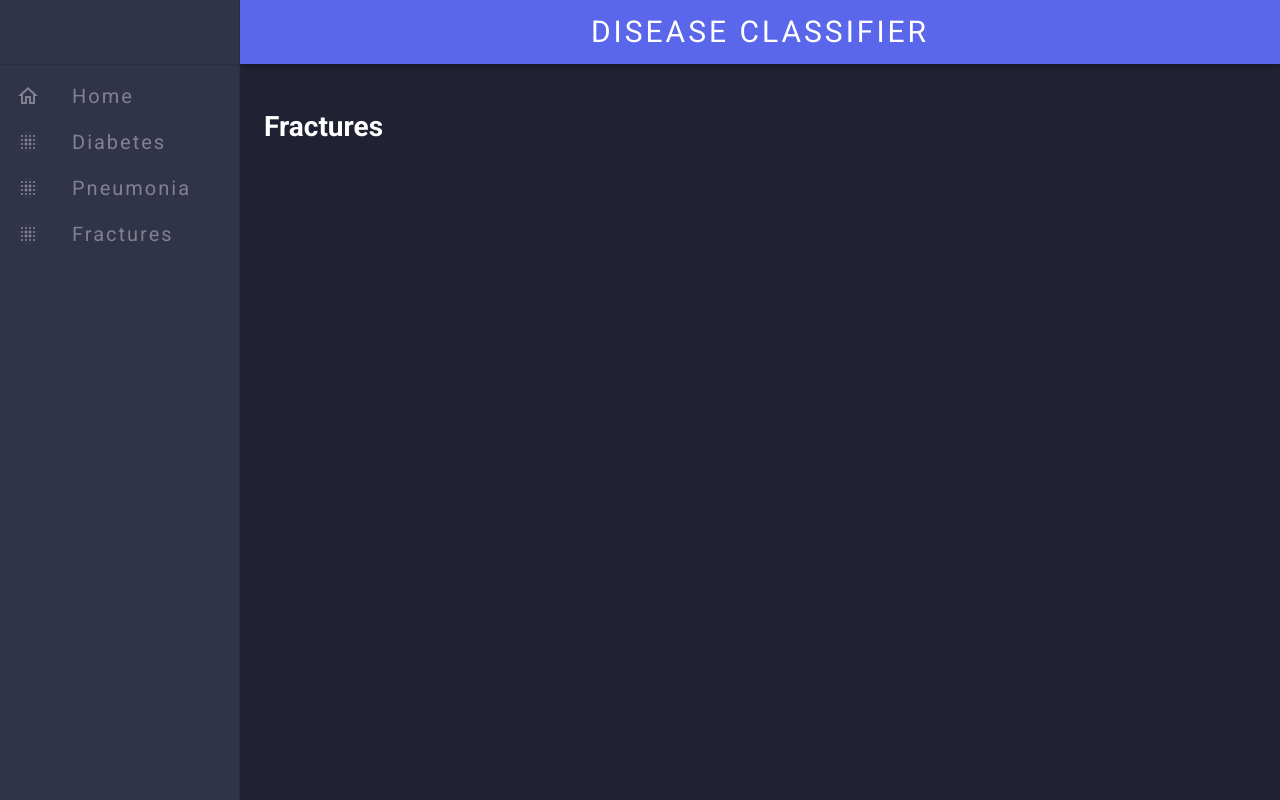
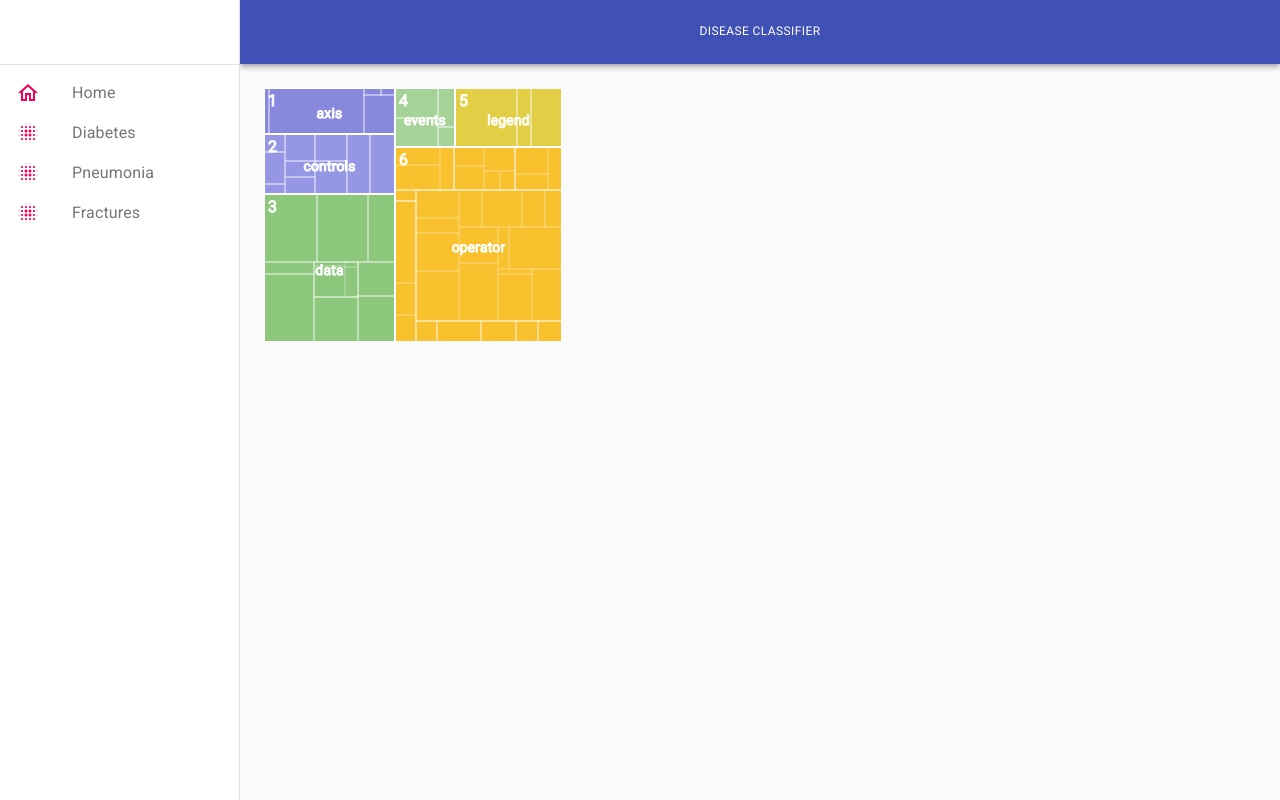
Before and after one commit to shreyasbarve/disease-classifier, a React (Create React App) app: page /fractures in a window 1280 px wide. Built offline with nearby package versions, Linux system fonts and the light colour scheme.

Commit message:
added some dummy charts

```diff
--- a/src/MyTheme.jsx
+++ b/src/MyTheme.jsx
@@ -1,39 +1,39 @@
 import { createMuiTheme } from "@material-ui/core/styles";
 
 const theme = createMuiTheme({
-  palette: {
-    primary: {
-      main: "#5B67EA",
-    },
-    secondary: {
-      main: "#808190",
-    },
-    success: {
-      main: "#4EE5BE",
-    },
-    info: {
-      main: "#55C3FC",
-    },
-    background: {
-      default: "#202234",
-      paper: "#31334A",
-    },
-    text: {
-      primary: "#fff",
-      secondary: "#808190",
-    },
-  },
-  typography: {
-    fontFamily: "Roboto",
-    body1: {
-      fontSize: 20,
-      letterSpacing: 2,
-    },
-    caption: {
-      fontSize: 30,
-      letterSpacing: 3,
-    },
-  },
+  // palette: {
+  //   primary: {
+  //     main: "#5B67EA",
+  //   },
+  //   secondary: {
+  //     main: "#808190",
+  //   },
+  //   success: {
+  //     main: "#4EE5BE",
+  //   },
+  //   info: {
+  //     main: "#55C3FC",
+  //   },
+  //   background: {
+  //     default: "#202234",
+  //     paper: "#31334A",
+  //   },
+  //   text: {
+  //     primary: "#fff",
+  //     secondary: "#808190",
+  //   },
+  // },
+  // typography: {
+  //   fontFamily: "Roboto",
+  //   body1: {
+  //     fontSize: 20,
+  //     letterSpacing: 2,
+  //   },
+  //   caption: {
+  //     fontSize: 30,
+  //     letterSpacing: 3,
+  //   },
+  // },
 });
 
 export default theme;
--- a/src/components/Drawer/styles.jsx
+++ b/src/components/Drawer/styles.jsx
@@ -16,8 +16,8 @@
     [theme.breakpoints.up("sm")]: {
       width: `calc(100% - ${drawerWidth}px)`,
       marginLeft: drawerWidth,
+      alignItems: "center",
     },
-    alignItems: "center",
   },
   menuButton: {
     marginRight: theme.spacing(2),
--- /dev/null
+++ b/src/components/Graphs/MyPieChart.jsx
@@ -0,0 +1,48 @@
+import { PieChart, Pie, ResponsiveContainer } from "recharts";
+
+const data01 = [
+  { name: "Group A", value: 400 },
+  { name: "Group B", value: 300 },
+  { name: "Group C", value: 300 },
+  { name: "Group D", value: 200 },
+];
+const data02 = [
+  { name: "A1", value: 100 },
+  { name: "A2", value: 300 },
+  { name: "B1", value: 100 },
+  { name: "B2", value: 80 },
+  { name: "B3", value: 40 },
+  { name: "B4", value: 30 },
+  { name: "B5", value: 50 },
+  { name: "C1", value: 100 },
+  { name: "C2", value: 200 },
+  { name: "D1", value: 150 },
+  { name: "D2", value: 50 },
+];
+
+export default function MyPieChart() {
+  return (
+    <ResponsiveContainer width="100%" height="80%">
+      <PieChart width={400} height={400}>
+        <Pie
+          data={data01}
+          dataKey="value"
+          cx="50%"
+          cy="50%"
+          outerRadius={60}
+          fill="#8884d8"
+        />
+        <Pie
+          data={data02}
+          dataKey="value"
+          cx="50%"
+          cy="50%"
+          innerRadius={70}
+          outerRadius={90}
+          fill="#82ca9d"
+          label
+        />
+      </PieChart>
+    </ResponsiveContainer>
+  );
+}
--- /dev/null
+++ b/src/components/Graphs/MyRadialChart.jsx
@@ -0,0 +1,87 @@
+import {
+  RadialBarChart,
+  RadialBar,
+  Legend,
+  ResponsiveContainer,
+} from "recharts";
+
+const data = [
+  {
+    name: "18-24",
+    uv: 31.47,
+    pv: 2400,
+    fill: "#8884d8",
+  },
+  {
+    name: "25-29",
+    uv: 26.69,
+    pv: 4567,
+    fill: "#83a6ed",
+  },
+  {
+    name: "30-34",
+    uv: 15.69,
+    pv: 1398,
+    fill: "#8dd1e1",
+  },
+  {
+    name: "35-39",
+    uv: 8.22,
+    pv: 9800,
+    fill: "#82ca9d",
+  },
+  {
+    name: "40-49",
+    uv: 8.63,
+    pv: 3908,
+    fill: "#a4de6c",
+  },
+  {
+    name: "50+",
+    uv: 2.63,
+    pv: 4800,
+    fill: "#d0ed57",
+  },
+  {
+    name: "unknow",
+    uv: 6.67,
+    pv: 4800,
+    fill: "#ffc658",
+  },
+];
+
+const style = {
+  top: "50%",
+  right: 0,
+  transform: "translate(0, -50%)",
+  lineHeight: "24px",
+};
+
+export default function MYRadialChart() {
+  return (
+    <ResponsiveContainer width="100%" height="80%">
+      <RadialBarChart
+        cx="50%"
+        cy="50%"
+        innerRadius="10%"
+        outerRadius="80%"
+        barSize={10}
+        data={data}
+      >
+        <RadialBar
+          minAngle={15}
+          label={{ position: "insideStart", fill: "#fff" }}
+          background
+          clockWise
+          dataKey="uv"
+        />
+        <Legend
+          iconSize={10}
+          layout="vertical"
+          verticalAlign="middle"
+          wrapperStyle={style}
+        />
+      </RadialBarChart>
+    </ResponsiveContainer>
+  );
+}
--- /dev/null
+++ b/src/components/Graphs/MyTreeMap.jsx
@@ -0,0 +1,211 @@
+/* eslint-disable max-classes-per-file */
+import { Treemap, ResponsiveContainer } from "recharts";
+
+const data = [
+  {
+    name: "axis",
+    children: [
+      { name: "Axes", size: 1302 },
+      { name: "Axis", size: 24593 },
+      { name: "AxisGridLine", size: 652 },
+      { name: "AxisLabel", size: 636 },
+      { name: "CartesianAxes", size: 6703 },
+    ],
+  },
+  {
+    name: "controls",
+    children: [
+      { name: "AnchorControl", size: 2138 },
+      { name: "ClickControl", size: 3824 },
+      { name: "Control", size: 1353 },
+      { name: "ControlList", size: 4665 },
+      { name: "DragControl", size: 2649 },
+      { name: "ExpandControl", size: 2832 },
+      { name: "HoverControl", size: 4896 },
+      { name: "IControl", size: 763 },
+      { name: "PanZoomControl", size: 5222 },
+      { name: "SelectionControl", size: 7862 },
+      { name: "TooltipControl", size: 8435 },
+    ],
+  },
+  {
+    name: "data",
+    children: [
+      { name: "Data", size: 20544 },
+      { name: "DataList", size: 19788 },
+      { name: "DataSprite", size: 10349 },
+      { name: "EdgeSprite", size: 3301 },
+      { name: "NodeSprite", size: 19382 },
+      {
+        name: "render",
+        children: [
+          { name: "ArrowType", size: 698 },
+          { name: "EdgeRenderer", size: 5569 },
+          { name: "IRenderer", size: 353 },
+          { name: "ShapeRenderer", size: 2247 },
+        ],
+      },
+      { name: "ScaleBinding", size: 11275 },
+      { name: "Tree", size: 7147 },
+      { name: "TreeBuilder", size: 9930 },
+    ],
+  },
+  {
+    name: "events",
+    children: [
+      { name: "DataEvent", size: 7313 },
+      { name: "SelectionEvent", size: 6880 },
+      { name: "TooltipEvent", size: 3701 },
+      { name: "VisualizationEvent", size: 2117 },
+    ],
+  },
+  {
+    name: "legend",
+    children: [
+      { name: "Legend", size: 20859 },
+      { name: "LegendItem", size: 4614 },
+      { name: "LegendRange", size: 10530 },
+    ],
+  },
+  {
+    name: "operator",
+    children: [
+      {
+        name: "distortion",
+        children: [
+          { name: "BifocalDistortion", size: 4461 },
+          { name: "Distortion", size: 6314 },
+          { name: "FisheyeDistortion", size: 3444 },
+        ],
+      },
+      {
+        name: "encoder",
+        children: [
+          { name: "ColorEncoder", size: 3179 },
+          { name: "Encoder", size: 4060 },
+          { name: "PropertyEncoder", size: 4138 },
+          { name: "ShapeEncoder", size: 1690 },
+          { name: "SizeEncoder", size: 1830 },
+        ],
+      },
+      {
+        name: "filter",
+        children: [
+          { name: "FisheyeTreeFilter", size: 5219 },
+          { name: "GraphDistanceFilter", size: 3165 },
+          { name: "VisibilityFilter", size: 3509 },
+        ],
+      },
+      { name: "IOperator", size: 1286 },
+      {
+        name: "label",
+        children: [
+          { name: "Labeler", size: 9956 },
+          { name: "RadialLabeler", size: 3899 },
+          { name: "StackedAreaLabeler", size: 3202 },
+        ],
+      },
+      {
+        name: "layout",
+        children: [
+          { name: "AxisLayout", size: 6725 },
+          { name: "BundledEdgeRouter", size: 3727 },
+          { name: "CircleLayout", size: 9317 },
+          { name: "CirclePackingLayout", size: 12003 },
+          { name: "DendrogramLayout", size: 4853 },
+          { name: "ForceDirectedLayout", size: 8411 },
+          { name: "IcicleTreeLayout", size: 4864 },
+          { name: "IndentedTreeLayout", size: 3174 },
+          { name: "Layout", size: 7881 },
+          { name: "NodeLinkTreeLayout", size: 12870 },
+          { name: "PieLayout", size: 2728 },
+          { name: "RadialTreeLayout", size: 12348 },
+          { name: "RandomLayout", size: 870 },
+          { name: "StackedAreaLayout", size: 9121 },
+          { name: "TreeMapLayout", size: 9191 },
+        ],
+      },
+      { name: "Operator", size: 2490 },
+      { name: "OperatorList", size: 5248 },
+      { name: "OperatorSequence", size: 4190 },
+      { name: "OperatorSwitch", size: 2581 },
+      { name: "SortOperator", size: 2023 },
+    ],
+  },
+];
+
+const COLORS = [
+  "#8889DD",
+  "#9597E4",
+  "#8DC77B",
+  "#A5D297",
+  "#E2CF45",
+  "#F8C12D",
+];
+
+function CustomizedContent({
+  root,
+  depth,
+  x,
+  y,
+  width,
+  height,
+  index,
+  payload,
+  colors,
+  rank,
+  name,
+}) {
+  return (
+    <g>
+      <rect
+        x={x}
+        y={y}
+        width={width}
+        height={height}
+        style={{
+          fill:
+            depth < 2
+              ? colors[Math.floor((index / root.children.length) * 6)]
+              : "none",
+          stroke: "#fff",
+          strokeWidth: 2 / (depth + 1e-10),
+          strokeOpacity: 1 / (depth + 1e-10),
+        }}
+      />
+      {depth === 1 ? (
+        <text
+          x={x + width / 2}
+          y={y + height / 2 + 7}
+          textAnchor="middle"
+          fill="#fff"
+          fontSize={14}
+        >
+          {name}
+        </text>
+      ) : null}
+      {depth === 1 ? (
+        <text x={x + 4} y={y + 18} fill="#fff" fontSize={16} fillOpacity={0.9}>
+          {index + 1}
+        </text>
+      ) : null}
+    </g>
+  );
+}
+
+export default function MyTreeMap() {
+  return (
+    <ResponsiveContainer width="30%" height="80%">
+      <Treemap
+        width={400}
+        height={200}
+        data={data}
+        dataKey="size"
+        ratio={4 / 3}
+        stroke="#fff"
+        fill="#8884d8"
+        content={<CustomizedContent colors={COLORS} />}
+      />
+    </ResponsiveContainer>
+  );
+}
--- a/src/views/Diabetes.jsx
+++ b/src/views/Diabetes.jsx
@@ -1,3 +1,5 @@
+import MyPieChart from "../components/Graphs/MyPieChart";
+
 export default function Diabetes() {
-  return <h1>Diabetes</h1>;
+  return <MyPieChart />;
 }
--- a/src/views/Fractures.jsx
+++ b/src/views/Fractures.jsx
@@ -1,3 +1,5 @@
+import MyTreeMap from "../components/Graphs/MyTreeMap";
+
 export default function Fractures() {
-  return <h1>Fractures</h1>;
+  return <MyTreeMap />;
 }
--- a/src/views/Pneumonia.jsx
+++ b/src/views/Pneumonia.jsx
@@ -1,3 +1,5 @@
+import MYRadialChart from "../components/Graphs/MyRadialChart";
+
 export default function Pneumonia() {
-  return <h1>Pneumonia</h1>;
+  return <MYRadialChart />;
 }
```
